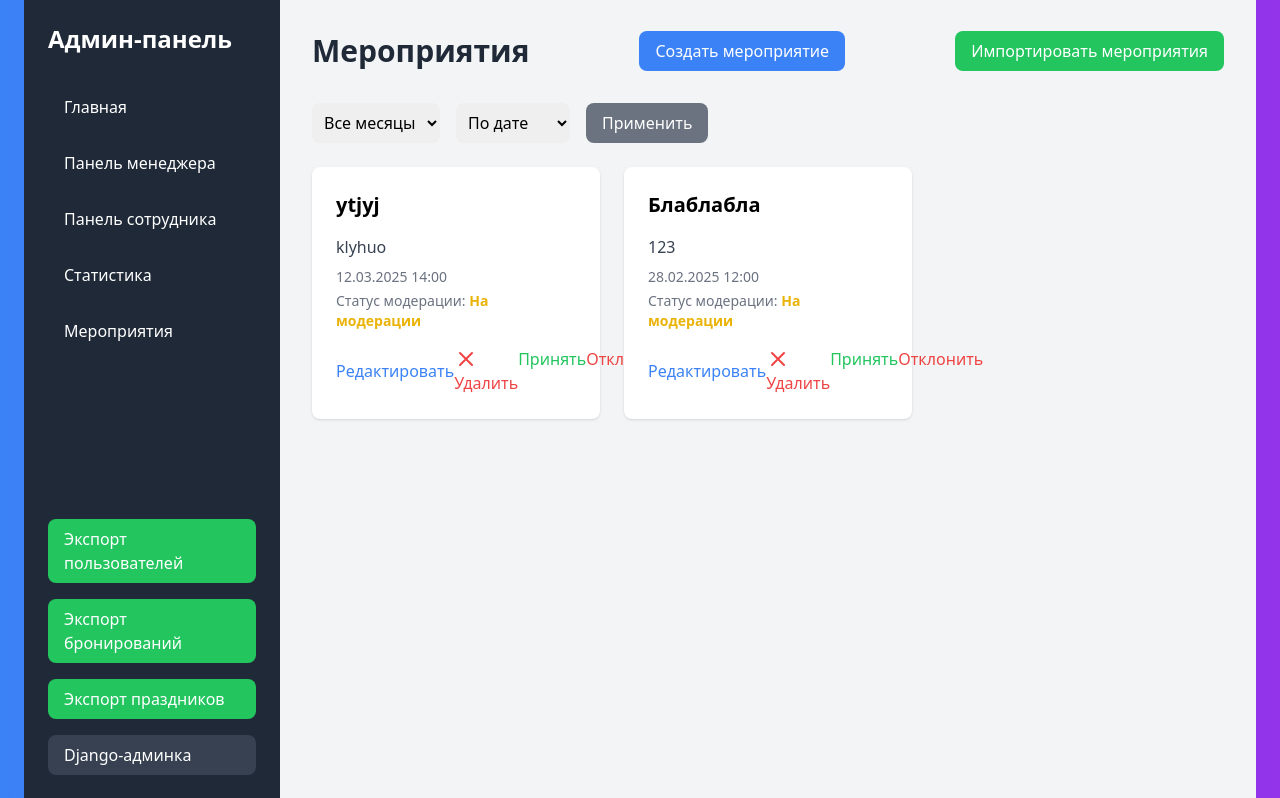
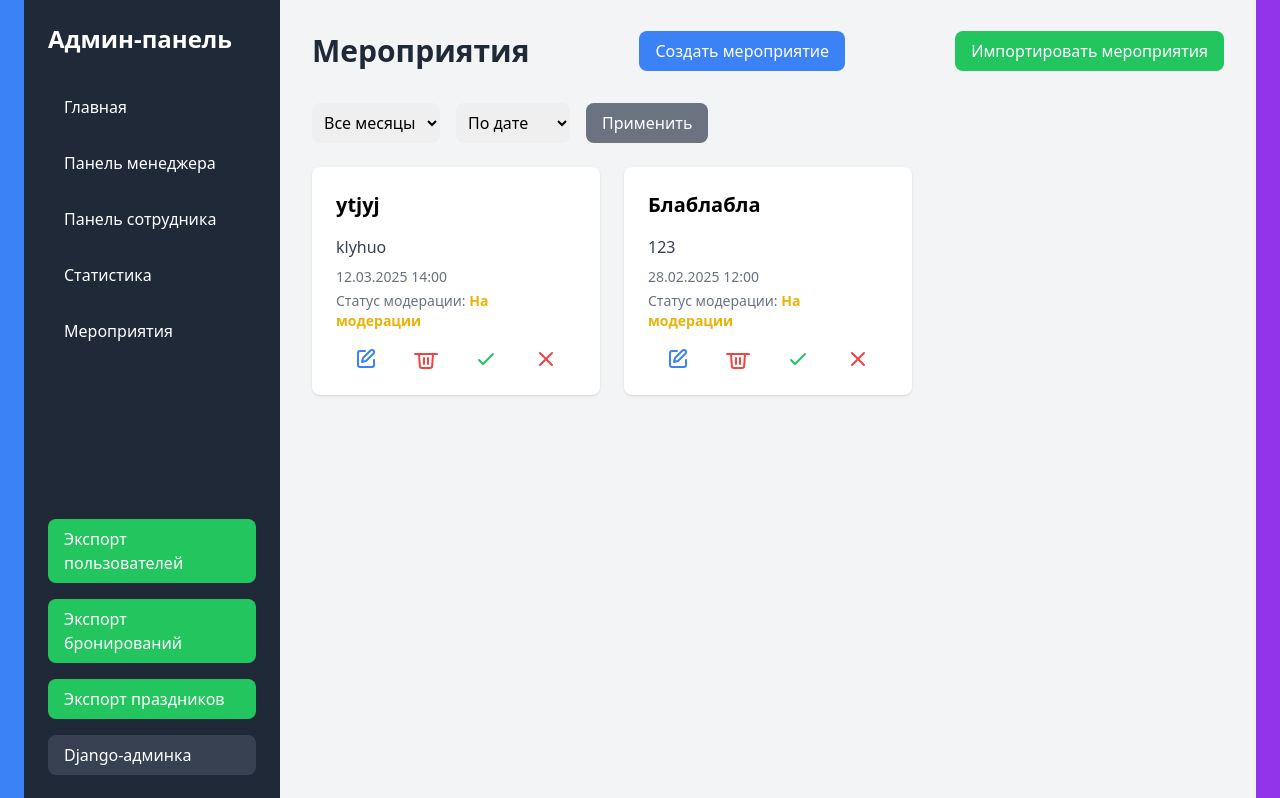
Before and after one commit to sal1hov/PlayStarProject, a Django app: page /staff/events/ in a window 1280 px wide. Shown: the part 189-987 px from the top of the page. Run offline with Django 5.2, Linux system fonts and the light colour scheme; data comes from the database, SQL or seed files in the repository; both versions use the stored data as it was after the commit; some libraries are stand-ins or nearby versions.

Commit message:
Обновление

```diff
--- a/Project/staff/templates/staff/events.html
+++ b/Project/staff/templates/staff/events.html
@@ -17,7 +17,7 @@
         <div class="space-y-4">
             <a href="{% url 'export_users_csv' %}" class="block py-2 px-4 bg-green-500 rounded-lg text-white hover:bg-green-600 transition duration-300">Экспорт пользователей</a>
             <a href="{% url 'export_bookings_csv' %}" class="block py-2 px-4 bg-green-500 rounded-lg text-white hover:bg-green-600 transition duration-300">Экспорт бронирований</a>
-            <a href="{% url 'export_holidays_csv' %}" class="block py-2 px-4 bg-green-500 rounded-lg text-white hover:bg-green-600 transition duration-300">Экспорт праздников</a>
+            <a href="{% url 'export_events_csv' %}" class="block py-2 px-4 bg-green-500 rounded-lg text-white hover:bg-green-600 transition duration-300">Экспорт праздников</a>
             <a href="{% url 'admin:index' %}" class="block py-2 px-4 bg-gray-700 rounded-lg text-white hover:bg-gray-600 transition duration-300">Django-админка</a>
         </div>
     </aside>
@@ -77,20 +77,43 @@
                         <span class="text-yellow-500 font-semibold">На модерации</span>
                     {% endif %}
                 </p>
-                <div class="flex justify-between mt-4">
-                    <button onclick="openEditEventModal({{ event.id }})" class="text-blue-500 hover:text-blue-700">Редактировать</button>
+                <div class="flex justify-around mt-4">
+    <!-- Кнопка редактирования -->
+    <button onclick="openEditEventModal({{ event.id }})" class="text-blue-500 hover:text-blue-700" title="Редактировать">
+        <svg xmlns="http://www.w3.org/2000/svg" class="h-6 w-6" fill="none" stroke="currentColor"
+             viewBox="0 0 24 24" stroke-width="2">
+            <path stroke-linecap="round" stroke-linejoin="round"
+                  d="M11 4H6a2 2 0 00-2 2v12a2 2 0 002 2h12a2 2 0 002-2v-5M16.5 3.5a2.121 2.121 0 113 3L12 14l-4 1 1-4 7.5-7.5z"/>
+        </svg>
+    </button>
     <!-- Кнопка удаления -->
-                    <a href="{% url 'delete_event' event.id %}" class="text-red-500 hover:text-red-700">
-                        <svg xmlns="http://www.w3.org/2000/svg" class="w-6 h-6" fill="none" stroke="currentColor" viewBox="0 0 24 24" stroke-width="2">
-                            <path stroke-linecap="round" stroke-linejoin="round" d="M6 18L18 6M6 6l12 12"></path>
+    <a href="{% url 'delete_event' event.id %}" class="text-red-500 hover:text-red-700" title="Удалить">
+        <svg xmlns="http://www.w3.org/2000/svg" class="h-6 w-6" fill="none" stroke="currentColor"
+             viewBox="0 0 24 24" stroke-width="2">
+            <path stroke-linecap="round" stroke-linejoin="round"
+                  d="M19 7l-.867 12.142A2 2 0 0116.138 21H7.862a2 2 0 01-1.995-1.858L5 7m5 4v6m4-6v6M1 7h22"/>
         </svg>
-                        Удалить
     </a>
     {% if event.moderation_status == "pending" %}
-                        <a href="{% url 'approve_event' event.id %}" class="text-green-500 hover:text-green-700">Принять</a>
-                        <a href="{% url 'reject_event' event.id %}" class="text-red-500 hover:text-red-700">Отклонить</a>
+        <!-- Кнопка принятия -->
+        <a href="{% url 'approve_event' event.id %}" class="text-green-500 hover:text-green-700" title="Принять">
+            <svg xmlns="http://www.w3.org/2000/svg" class="h-6 w-6" fill="none" stroke="currentColor"
+                 viewBox="0 0 24 24" stroke-width="2">
+                <path stroke-linecap="round" stroke-linejoin="round"
+                      d="M5 13l4 4L19 7"/>
+            </svg>
+        </a>
+        <!-- Кнопка отклонения -->
+        <a href="{% url 'reject_event' event.id %}" class="text-red-500 hover:text-red-700" title="Отклонить">
+            <svg xmlns="http://www.w3.org/2000/svg" class="h-6 w-6" fill="none" stroke="currentColor"
+                 viewBox="0 0 24 24" stroke-width="2">
+                <path stroke-linecap="round" stroke-linejoin="round"
+                      d="M6 18L18 6M6 6l12 12"/>
+            </svg>
+        </a>
     {% endif %}
 </div>
+
             </div>
             {% endfor %}
         </div>
--- a/Project/staff/urls.py
+++ b/Project/staff/urls.py
@@ -25,7 +25,7 @@ urlpatterns = [
     path('events/<int:event_id>/edit/', views.edit_event, name='edit_event'),
     path('events/<int:event_id>/approve/', views.approve_event, name='approve_event'),
     path('events/<int:event_id>/reject/', views.reject_event, name='reject_event'),
-    path('export/holidays/', views.export_holidays_csv, name='export_holidays_csv'),
+    path('export/events/', views.export_events_csv, name='export_events_csv'),
     path('events/<int:event_id>/delete/', views.delete_event, name='delete_event'),
 
 ]
--- a/Project/staff/views.py
+++ b/Project/staff/views.py
@@ -241,12 +241,27 @@ def import_events(request):
                     messages.error(request, f"Ошибка: строка {index+1} не содержит имя мероприятия.")
                     continue  # Пропускаем строки с пустым name
 
+                # Нормализация типа мероприятия
+                etype = row.get('event_type', 'other')
+                if isinstance(etype, str):
+                    etype = etype.strip().lower()
+                    if etype in ['праздник', 'holiday']:
+                        etype = 'holiday'
+                    elif etype in ['концерт', 'concert']:
+                        etype = 'concert'
+                    elif etype in ['семинар', 'seminar']:
+                        etype = 'seminar'
+                    else:
+                        etype = 'other'
+                else:
+                    etype = 'other'
+
                 event = Event(
                     name=row.get('name'),
                     description=row.get('description'),
                     date=row.get('date'),
                     location=row.get('location'),
-                    event_type=row.get('event_type', 'other'),
+                    event_type=etype,
                     moderation_status='pending'
                 )
                 event.save()
@@ -259,23 +274,22 @@ def import_events(request):
     return redirect('events')
 
 
-
 @login_required
 @role_required('Admin')
-def export_holidays_csv(request):
+def export_events_csv(request):
     response = HttpResponse(content_type='text/csv')
-    response['Content-Disposition'] = 'attachment; filename="holidays.csv"'
+    response['Content-Disposition'] = 'attachment; filename="events.csv"'
     writer = csv.writer(response)
-    writer.writerow(['ID', 'Название', 'Дата и время', 'Описание', 'Местоположение', 'Статус модерации'])
+    writer.writerow(
+        ['ID', 'Название', 'Дата и время', 'Описание', 'Местоположение', 'Тип мероприятия', 'Статус модерации'])
 
-    # Отбираем только праздники, но без ограничений по количеству
-    holidays = Event.objects.filter(event_type='holiday')
-
-    # Если праздников больше одного, они все должны экспортироваться
-    for event in holidays:
-        writer.writerow([event.id, event.name, event.date, event.description, event.location, event.moderation_status])
+    events = Event.objects.all()
+    for event in events:
+        writer.writerow([event.id, event.name, event.date, event.description, event.location, event.event_type,
+                         event.moderation_status])
 
     return response
+
 
 @login_required
 @user_passes_test(role_required('Admin', 'Manager'))
```
Also changed, not shown: Project/staff/templates/staff/admin_dashboard.html (+6 -6 lines), Project/staff/templates/staff/statistics.html (+6 -6 lines), Project/db.sqlite3. Lines whose indentation alone changed are shown as unchanged.
